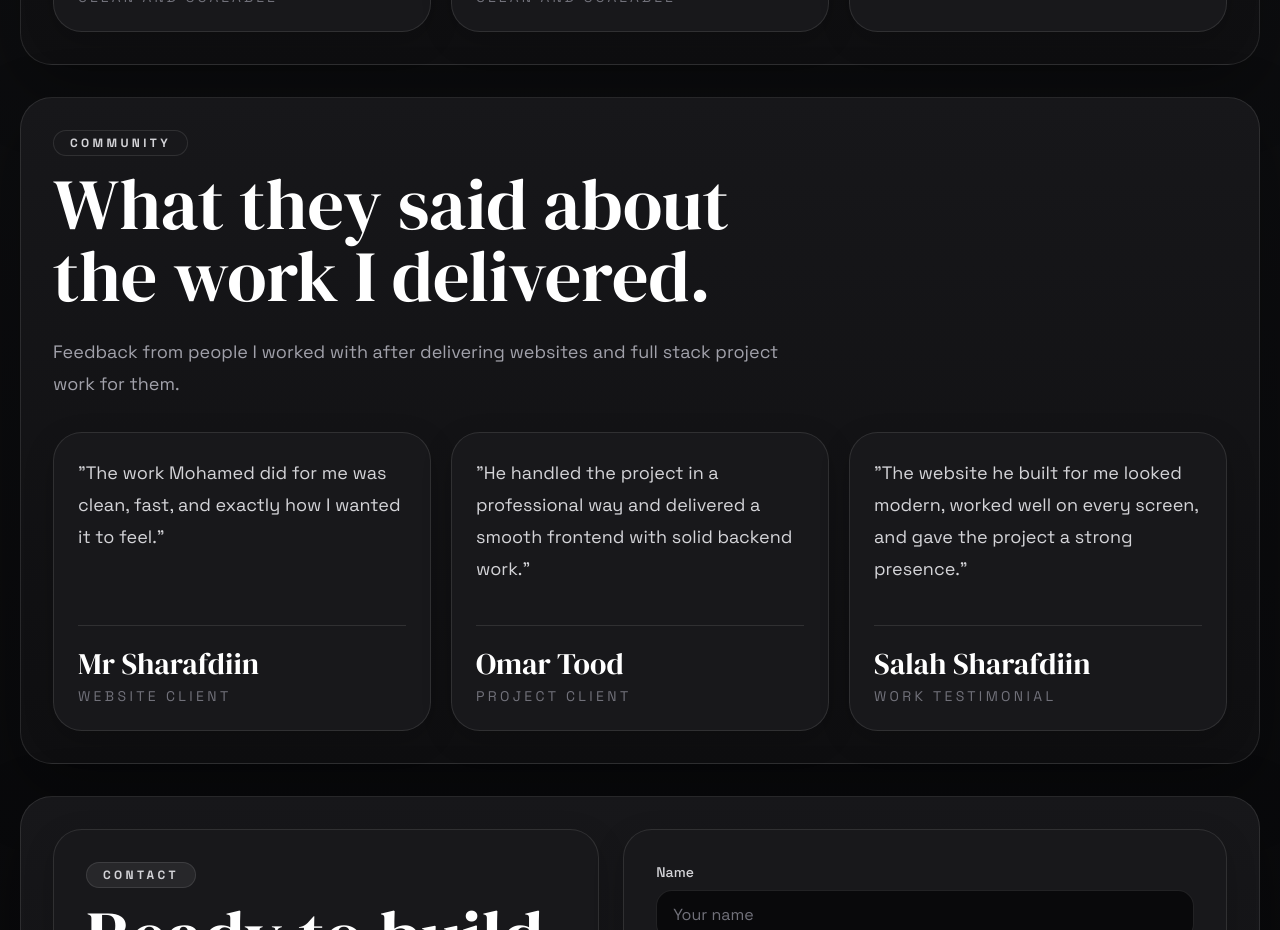
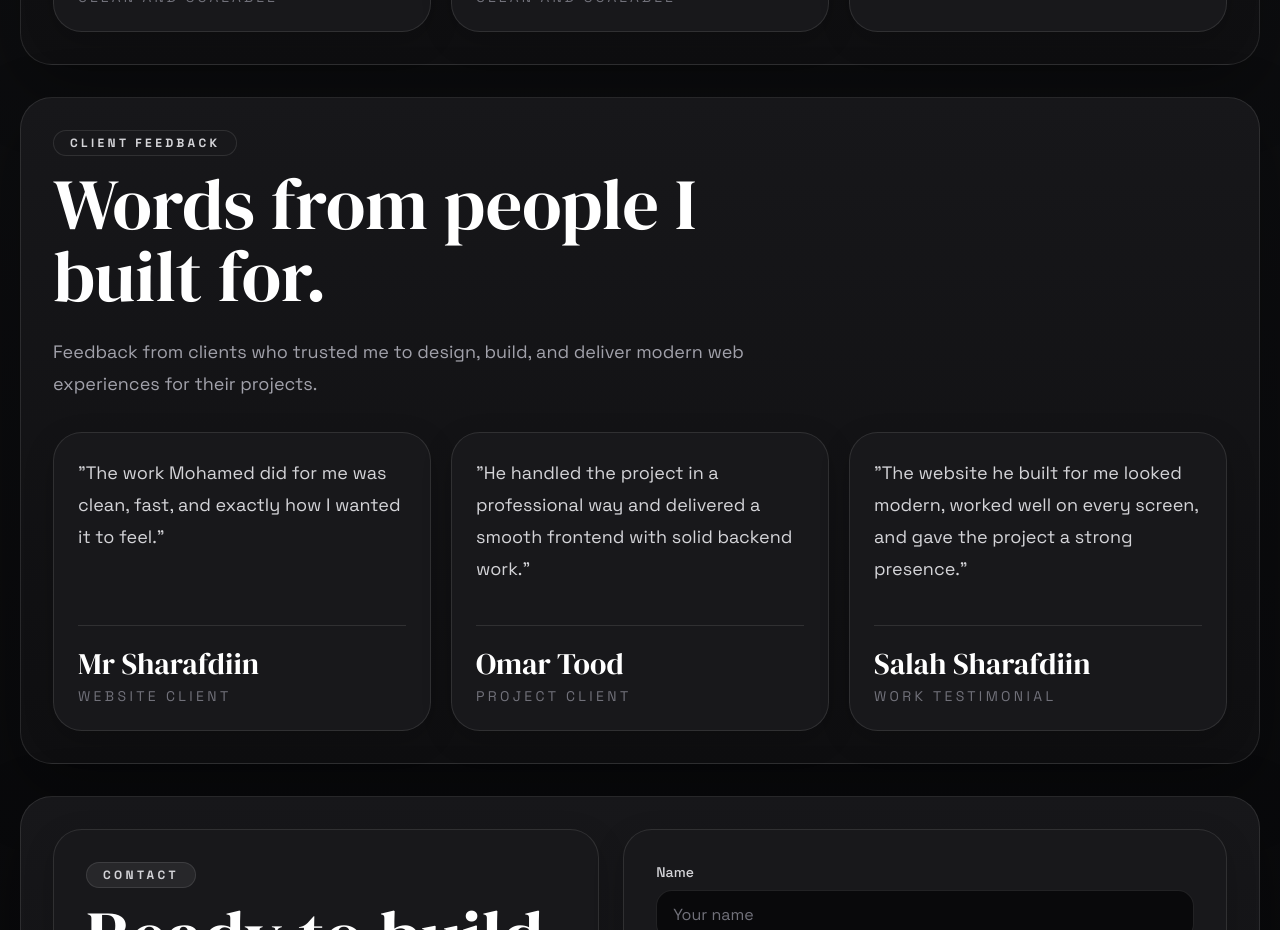
Before and after one commit to mohamed-turaab/My-Portfolio-, a React (Vite) app: page / in a window 1280 px wide. Shown: the part 2000-2930 px from the top of the page. Built offline with nearby package versions, Linux system fonts and the light colour scheme.

Commit message:
hagaajin: dib u habeyn ku samee qeybta community-ga

```diff
--- a/src/pages/TestimonialPage.jsx
+++ b/src/pages/TestimonialPage.jsx
@@ -25,14 +25,14 @@ function TestimonialPage() {
       <div className="rounded-[2rem] border border-white/10 bg-[linear-gradient(180deg,#17171a_0%,#0f0f11_100%)] p-6 shadow-[0_24px_70px_rgba(0,0,0,0.3)] md:p-8">
         <div className="mb-8 max-w-3xl">
           <span className="mb-3 inline-flex rounded-full border border-white/10 bg-zinc-900 px-4 py-1 text-xs font-bold uppercase tracking-[0.28em] text-zinc-300">
-            Community
+            Client Feedback
           </span>
           <h1 className="font-display text-5xl leading-none text-white md:text-7xl">
-            What they said about the work I delivered.
+            Words from people I built for.
           </h1>
           <p className="mt-6 text-lg leading-8 text-zinc-400">
-            Feedback from people I worked with after delivering websites and
-            full stack project work for them.
+            Feedback from clients who trusted me to design, build, and deliver
+            modern web experiences for their projects.
           </p>
         </div>
 
```
